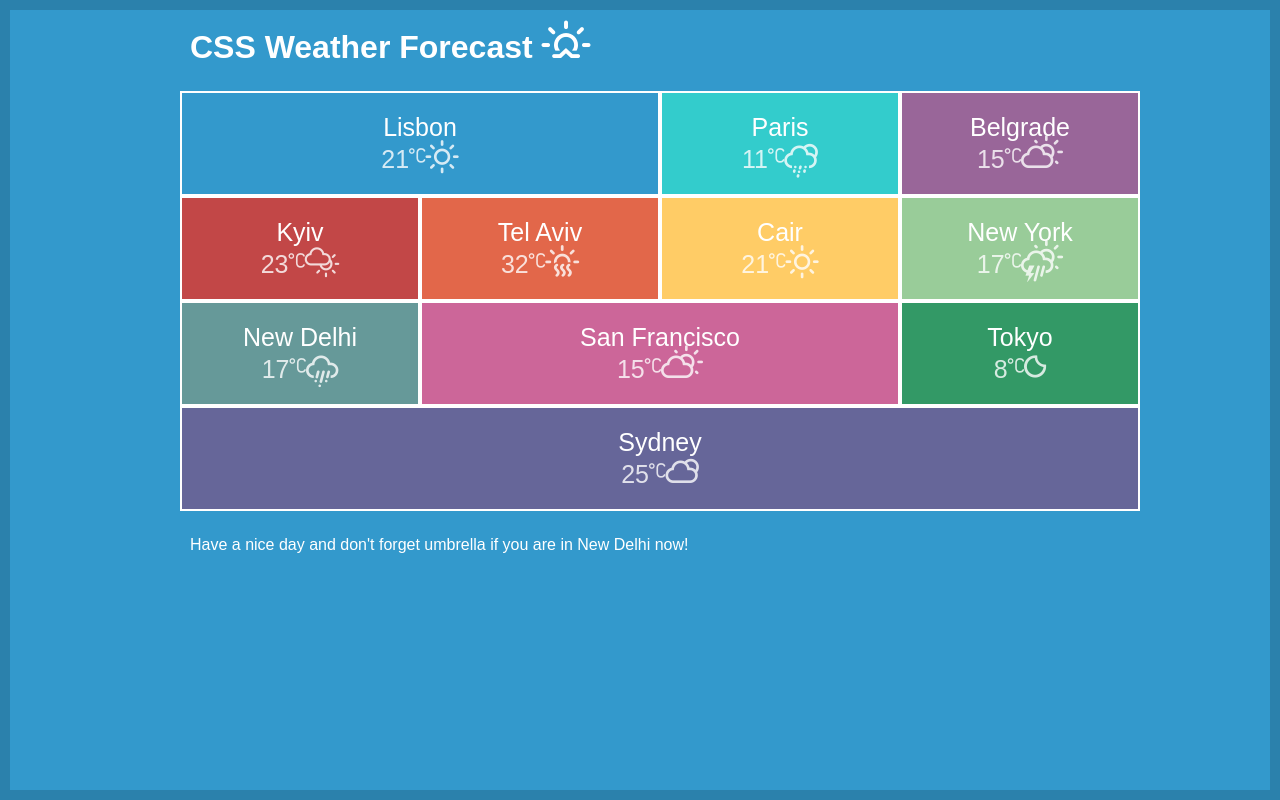
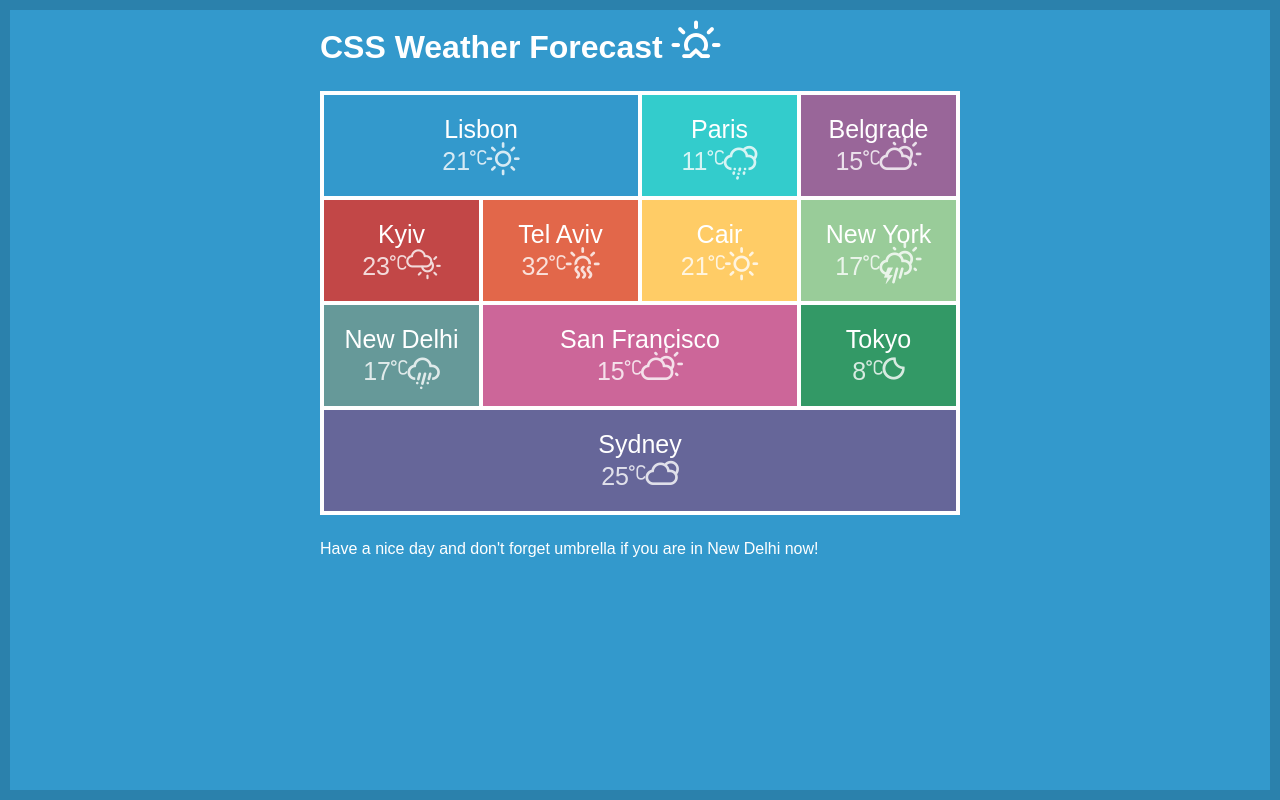
Before and after one commit to annadzhym/5_lesson_weather, a plain HTML site: page weather_forecast_Anna_Dzhym.html in a window 1280 px wide. Drawn offline with Linux system fonts and the light colour scheme.

Commit message:
Changed the name

```diff
--- a/css/css_wether_forecast_Anna_Dzhym.css
+++ b/css/css_wether_forecast_Anna_Dzhym.css
@@ -5,13 +5,12 @@
     -moz-box-sizing: border-box;
     -webkit-box-sizing: border-box;
     margin: 0 auto;
-    color: white;
 }
 
 html:before {
     content:"";
     position:fixed;
-    z-index:1;
+    z-index:-1;
     top:0;
     left:0;
     right:0;
@@ -25,19 +24,22 @@ html:after {
     border-width:0 0 10px;
 }
 body {
+    color: white;
     background-color: #3399cc;
 }
 
 .main-header {
     margin-top: 25px;
-    width: 900px;
+    width: 50%;
 }
 
 .cities{
     list-style-type: none;
     font-size: 0;
-    width: 1000px;
+    width: 50%;
     margin-top: 25px;
+    padding: 0;
+    border: 2px solid white;
 }
 
 .cities li {
@@ -113,15 +115,12 @@ span {
 }
 .advice {
     margin-top: 25px;
-    width: 900px;
+    width: 50%;
 }
 
-ul:hover {
-    background-color: white;
+.cities:hover li:not(:hover){
     opacity: 0.5;
 }
-li:hover {
-    opacity: 1;
-    filter: alpha(100);
+ul {
     cursor: pointer;
 }
```
Also changed, not shown: 1 other file.
